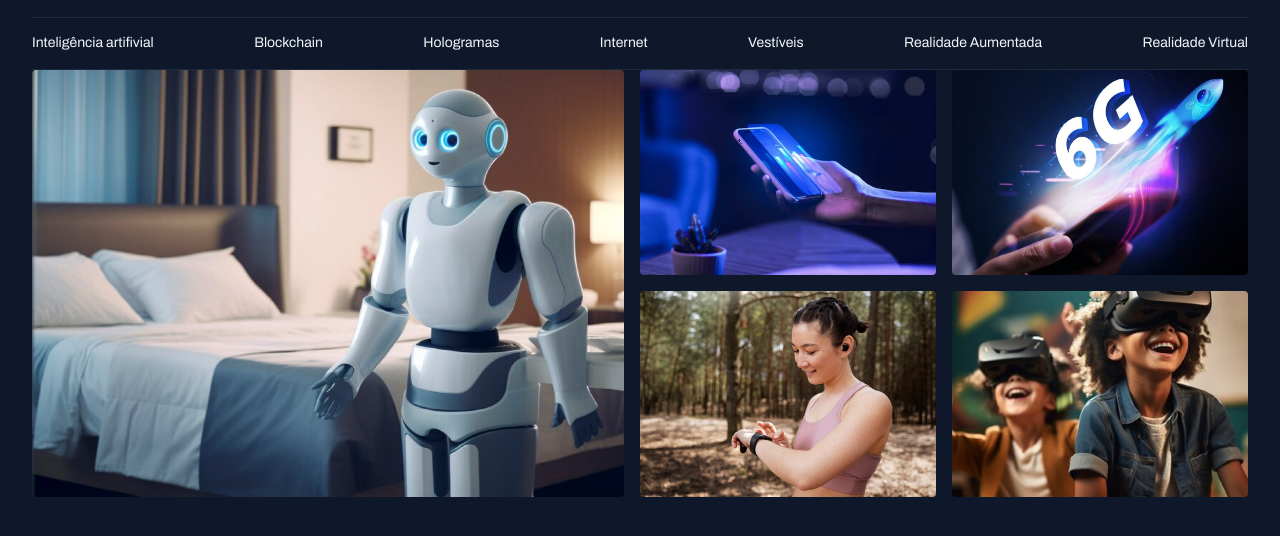
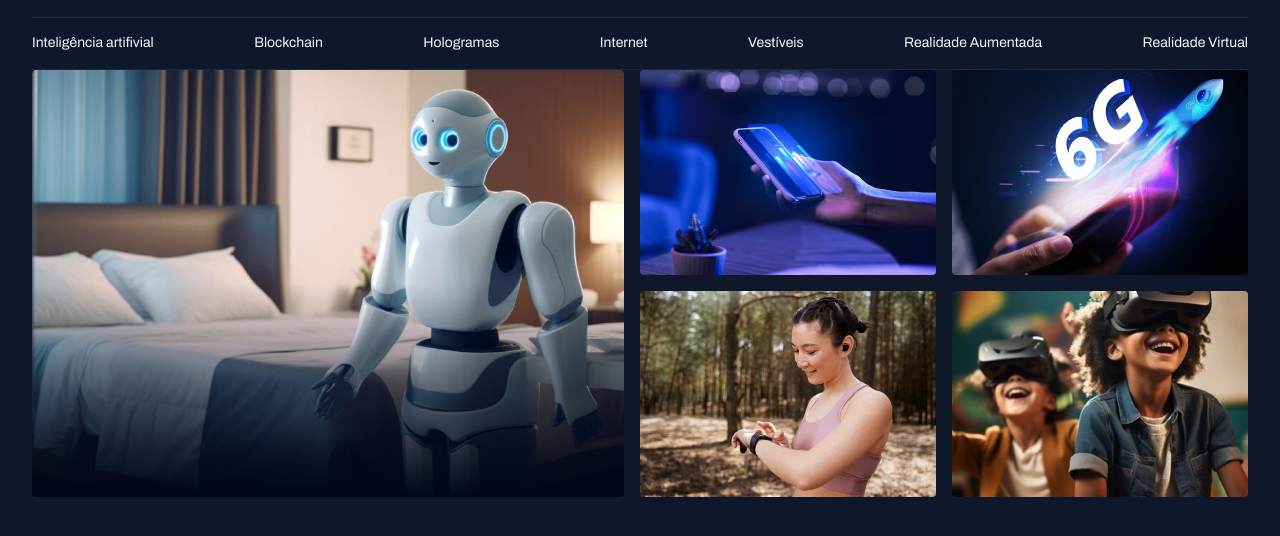
Before and after one commit to JRodriguess/portal-de-noticias, a plain HTML site: page index.html in a window 1280 px wide. Shown: the part 46-582 px from the top of the page. Drawn offline with Linux system fonts and the light colour scheme.

Commit message:
adicionando fundo gradiente

```diff
--- a/Styles/sections.css
+++ b/Styles/sections.css
@@ -5,3 +5,21 @@
     border-radius: 4px;
   }
 }
+.card {
+  border-radius: 4px;
+  overflow: hidden; /*esconder tudo que passar da caixa*/
+  position: relative;
+  &::before{
+    content: "";
+    position: absolute;
+    inset: 0;
+    top: 50%;
+    background: linear-gradient(
+      180deg,
+      transparent 0%,
+      #020617 100%
+    );
+
+
+  }
+}
--- a/index.html
+++ b/index.html
@@ -37,7 +37,7 @@
 
   <main class="grid container">
     <section id="featured" class="grid grid-flow-col gap-16">
-      <div>
+      <div class="card">
         <img src="./assets/imagens/Image 01.png" alt="">
       </div>
       <div class="grid grid-col-2 gap-16">
```
